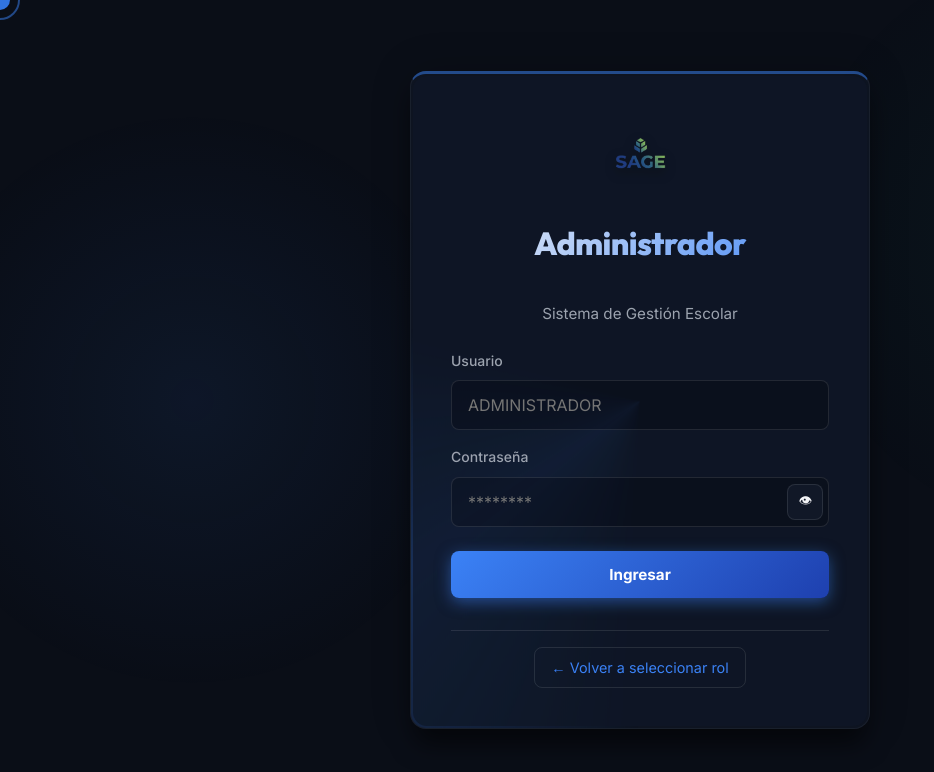
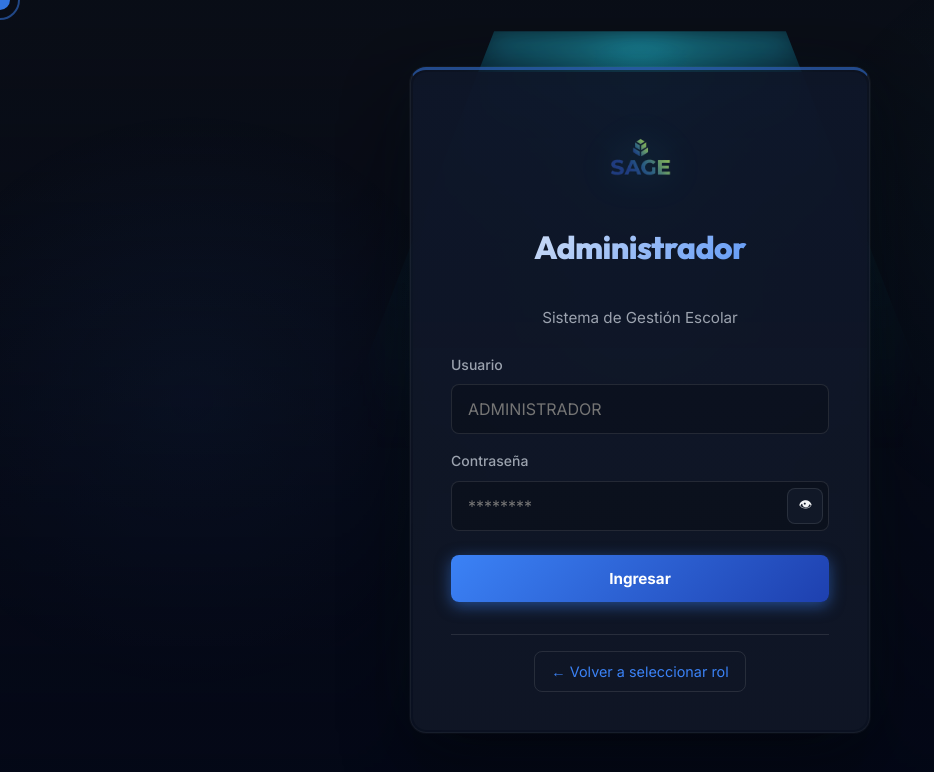
Before and after one commit to justtDonovan/SAGE, a website: page frontend/login-admin.html in a window 1280 px wide. Shown: the whole page, without its empty margins (0-934 px from the left). Drawn offline with Linux system fonts and the light colour scheme.

Commit message:
Mejora en diseño de login

```diff
--- a/frontend/css/styles.css
+++ b/frontend/css/styles.css
@@ -201,6 +201,41 @@ a, button, input, select, textarea, [role="button"], summary {
   justify-content: center;
   min-height: 100vh;
   padding: 20px;
+  position: relative;
+  isolation: isolate;
+  overflow: hidden;
+}
+
+#login::before {
+  content: '';
+  position: absolute;
+  inset: 0;
+  background:
+    radial-gradient(circle at 50% 14%, rgba(34, 211, 238, 0.08), transparent 8%),
+    radial-gradient(circle at 50% 24%, rgba(34, 211, 238, 0.06), transparent 14%),
+    radial-gradient(ellipse at 50% 40%, rgba(14, 165, 233, 0.06), transparent 28%),
+    linear-gradient(180deg, rgba(2, 6, 23, 0.02), rgba(2, 6, 23, 0.74));
+  pointer-events: none;
+  z-index: 0;
+}
+
+#login::after {
+  content: '';
+  position: absolute;
+  left: 50%;
+  top: 1.95rem;
+  width: min(76vw, 64rem);
+  height: min(52vw, 36rem);
+  transform: translateX(-50%);
+  background:
+    linear-gradient(180deg, rgba(34, 211, 238, 0.92) 0, rgba(34, 211, 238, 0.92) 0.08rem, rgba(34, 211, 238, 0.42) 0.35rem, rgba(34, 211, 238, 0.12) 1.65rem, transparent 5rem) top center / 32% 5.2rem no-repeat,
+    radial-gradient(ellipse at 50% 0%, rgba(34, 211, 238, 0.76) 0%, rgba(34, 211, 238, 0.34) 12%, rgba(14, 165, 233, 0.12) 28%, transparent 64%) top center / 76% 16rem no-repeat,
+    linear-gradient(180deg, rgba(34, 211, 238, 0.1), rgba(34, 211, 238, 0.05) 30%, transparent 78%) center top / 56% 100% no-repeat;
+  clip-path: polygon(35% 0%, 65% 0%, 88% 100%, 12% 100%);
+  filter: blur(14px);
+  opacity: 0.82;
+  pointer-events: none;
+  z-index: 0;
 }
 
 .login-card {
@@ -216,19 +251,20 @@ a, button, input, select, textarea, [role="button"], summary {
   position: relative;
   overflow: hidden;
   animation: slideIn scaleIn 0.5s cubic-bezier(0.16, 1, 0.3, 1);
+  z-index: 1;
 }
 
 .login-card::before {
   content: '';
   position: absolute;
-  top: -50%;
-  left: -50%;
-  width: 200%;
-  height: 200%;
-  background: conic-gradient(from 0deg, transparent, var(--accent-glow), transparent 30%);
-  animation: rotate 10s linear infinite;
+  inset: -30% -40% auto -40%;
+  height: 150%;
+  background:
+    conic-gradient(from 0deg, transparent, rgba(34, 211, 238, 0.04), transparent 24%, rgba(14, 165, 233, 0.04), transparent 54%, rgba(34, 211, 238, 0.06), transparent 100%),
+    radial-gradient(circle at 50% 0%, rgba(34, 211, 238, 0.08), transparent 34%);
+  animation: rotate 22s linear infinite;
   z-index: -1;
-  opacity: 0.5;
+  opacity: 0.12;
 }
 
 .login-card::after {
@@ -238,6 +274,34 @@ a, button, input, select, textarea, [role="button"], summary {
   background: var(--bg-panel);
   border-radius: calc(var(--radius-lg) - 2px);
   z-index: -1;
+}
+
+.login-card > * {
+  position: relative;
+  z-index: 1;
+}
+
+.login-card .logo-login {
+  display: block;
+  margin: 0 auto 1rem;
+  width: 96px;
+  height: auto;
+  filter: drop-shadow(0 0 18px rgba(34, 211, 238, 0.18));
+}
+
+.login-card.student-login,
+.login-card.teacher-login,
+.login-card.admin-login {
+  box-shadow:
+    0 26px 68px rgba(0, 0, 0, 0.48),
+    0 0 0 1px rgba(255, 255, 255, 0.04),
+    0 0 72px rgba(34, 211, 238, 0.04);
+}
+
+.login-card.student-login::after,
+.login-card.teacher-login::after,
+.login-card.admin-login::after {
+  background: linear-gradient(180deg, rgba(15, 23, 42, 0.86), rgba(17, 24, 39, 0.76));
 }
 
 @keyframes rotate {
```
